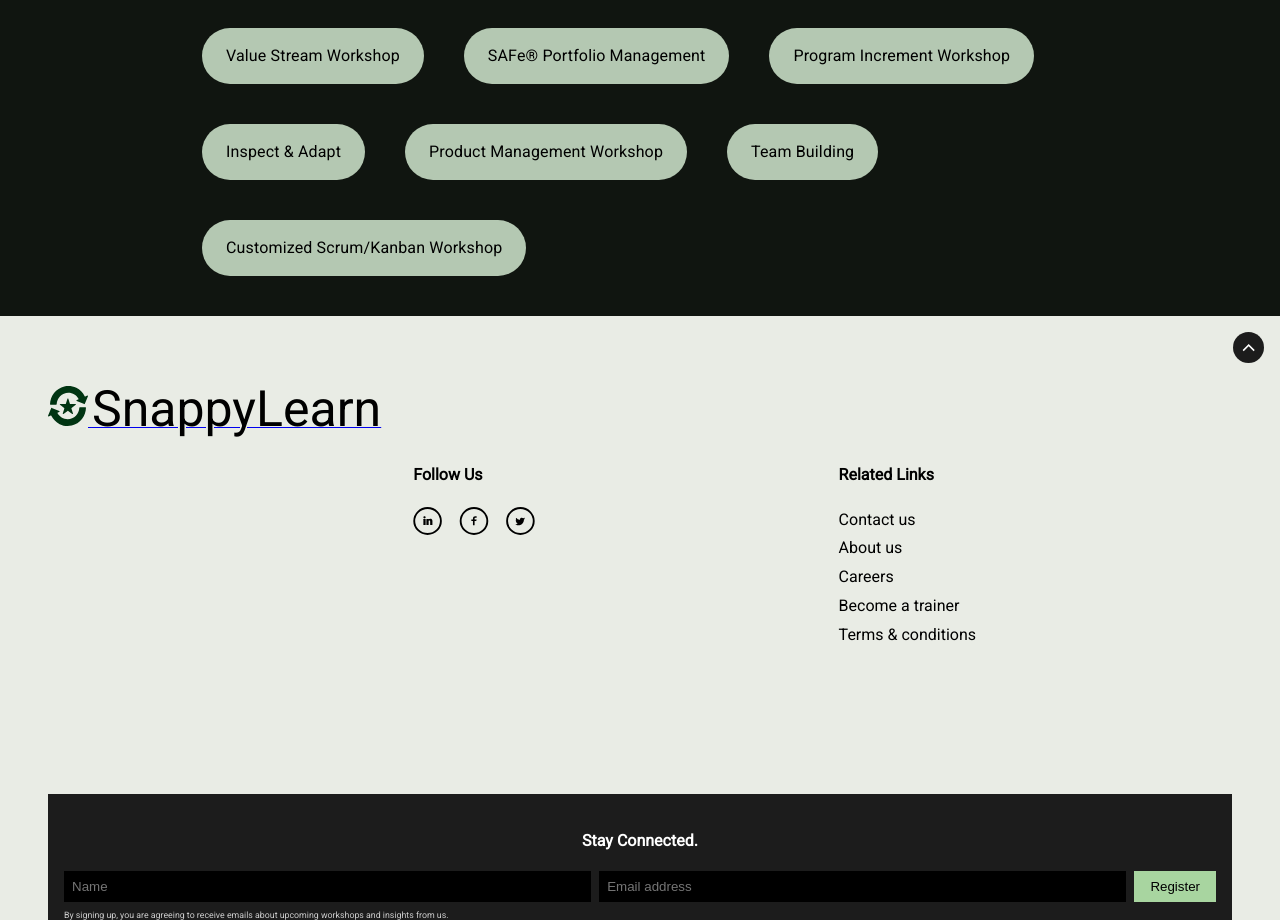
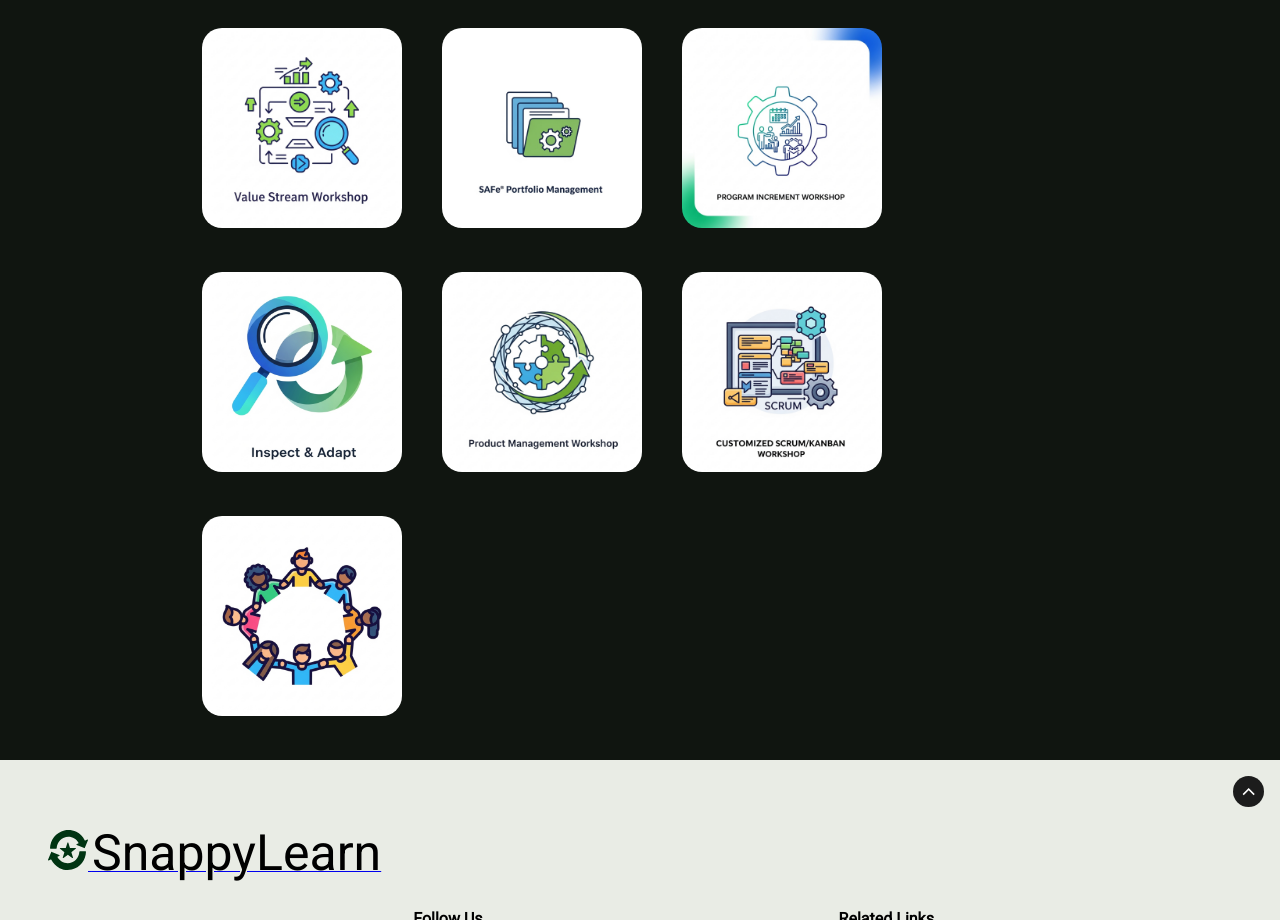
Before and after one commit to AlexandreDelahaye/SnappyLearn, an Astro site in the folder app/: page /training in a window 1280 px wide. Shown: the part 3380-4300 px from the top of the page. Built offline with nearby package versions, Linux system fonts and the light colour scheme; Astro itself is replaced by a stand-in of ours.

Commit message:
fix: training last images

```diff
--- a/app/src/components/trainingPage/TrainingContent.astro
+++ b/app/src/components/trainingPage/TrainingContent.astro
@@ -24,6 +24,14 @@ import csdImg from "../../assets/csd.png";
 
 import pmpImg from "../../assets/pmp.png";
 import acpImg from "../../assets/acp.png";
+
+import vswImg from "../../assets/vsw.png";
+import spmImg from "../../assets/spm.png";
+import piwImg from "../../assets/piw.png";
+import inaImg from "../../assets/ina.png";
+import pmwImg from "../../assets/pmw.png";
+import cswImg from "../../assets/csw.png";
+import tbImg from "../../assets/tb.png";
 
 ---
 
@@ -94,14 +102,20 @@ import acpImg from "../../assets/acp.png";
         </div>
         <h3>CORPORATE TRAINING</h3>
         <div class="training-element-list">
-            <span class="training-element alt">Value Stream Workshop</span>
-            <!-- <a href="https://scaledagile.com/certification/safe-lean-portfolio-manager/" target="_blank"><img src={lpmImg.src} height="200px" /></a> -->
-            <span class="training-element alt">SAFe® Portfolio Management</span>
-            <span class="training-element alt">Program Increment Workshop</span>
-            <span class="training-element alt">Inspect & Adapt</span>
-            <span class="training-element alt">Product Management Workshop</span>
-            <span class="training-element alt">Team Building</span>
-            <span class="training-element alt">Customized Scrum/Kanban Workshop</span>
+            <a href="https://scaledagile.com/certification/safe-lean-portfolio-manager/" target="_blank"><img src={vswImg.src} height="200px" style="border-radius: 20px;" /></a>
+            <!-- <span class="training-element alt">Value Stream Workshop</span> -->
+            <a href="https://scaledagile.com/certification/safe-lean-portfolio-manager/" target="_blank"><img src={spmImg.src} height="200px" style="border-radius: 20px;" /></a>
+            <!-- <span class="training-element alt">SAFe® Portfolio Management</span> -->
+            <a href="https://scaledagile.com/certification/safe-lean-portfolio-manager/" target="_blank"><img src={piwImg.src} height="200px" style="border-radius: 20px;" /></a>
+            <!-- <span class="training-element alt">Program Increment Workshop</span> -->
+            <a href="https://scaledagile.com/certification/safe-lean-portfolio-manager/" target="_blank"><img src={inaImg.src} height="200px" style="border-radius: 20px;" /></a>
+            <!-- <span class="training-element alt">Inspect & Adapt</span> -->
+            <a href="https://scaledagile.com/certification/safe-lean-portfolio-manager/" target="_blank"><img src={pmwImg.src} height="200px" style="border-radius: 20px;" /></a>
+            <!-- <span class="training-element alt">Product Management Workshop</span> -->
+            <a href="https://scaledagile.com/certification/safe-lean-portfolio-manager/" target="_blank"><img src={cswImg.src} height="200px" style="border-radius: 20px;" /></a>
+            <!-- <span class="training-element alt">Team Building</span> -->
+            <a href="https://scaledagile.com/certification/safe-lean-portfolio-manager/" target="_blank"><img src={tbImg.src} height="200px" style="border-radius: 20px;" /></a>
+            <!-- <span class="training-element alt">Customized Scrum/Kanban Workshop</span> -->
         </div>
     </div>
 </div>
```
Also changed, not shown: app/src/assets/csw.png (added), app/src/assets/ina.png (added), app/src/assets/piw.png (added), app/src/assets/pmw.png (added), app/src/assets/spm.png (added), app/src/assets/tb.png (added), app/src/assets/vsw.png (added).
